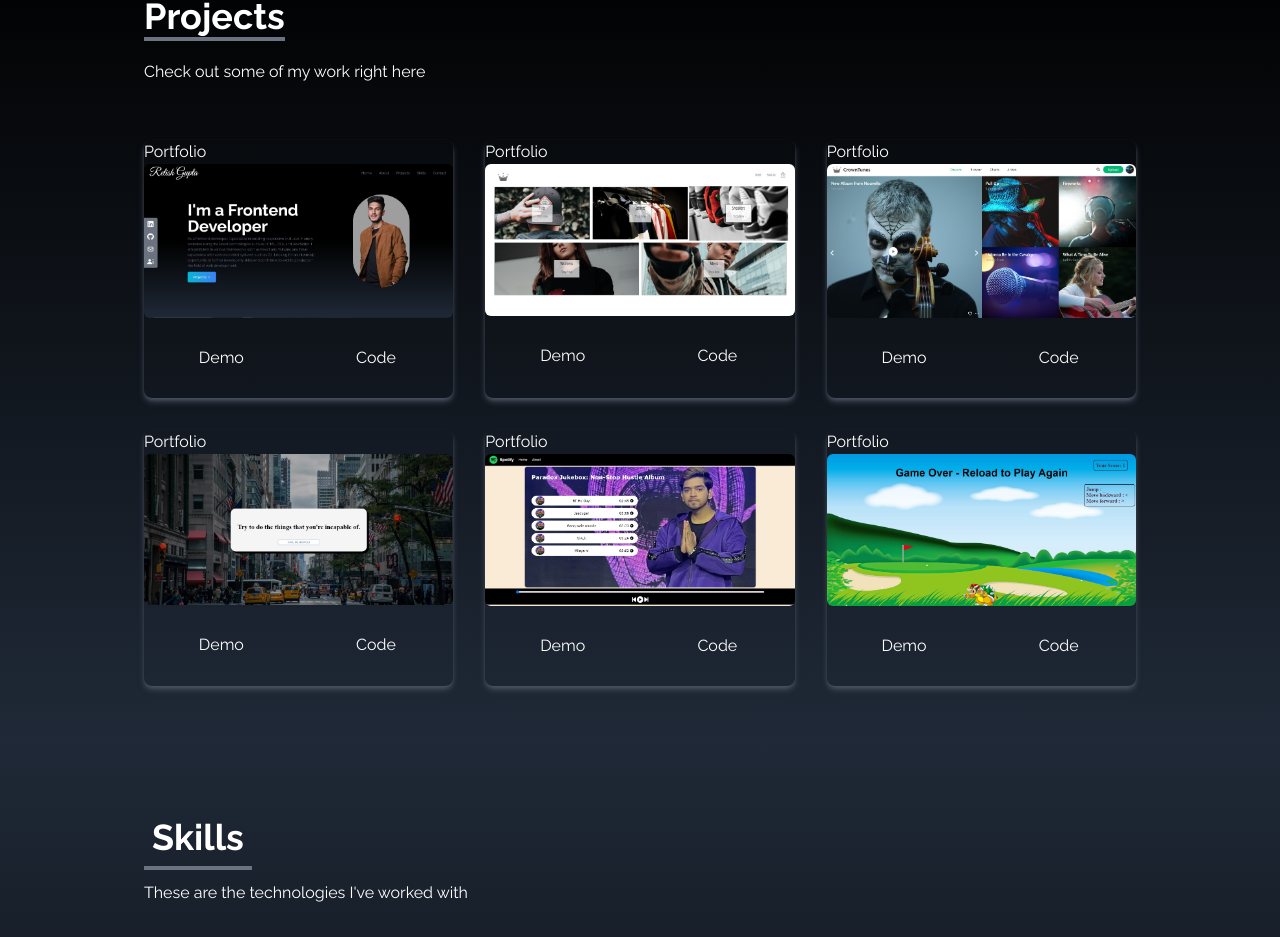
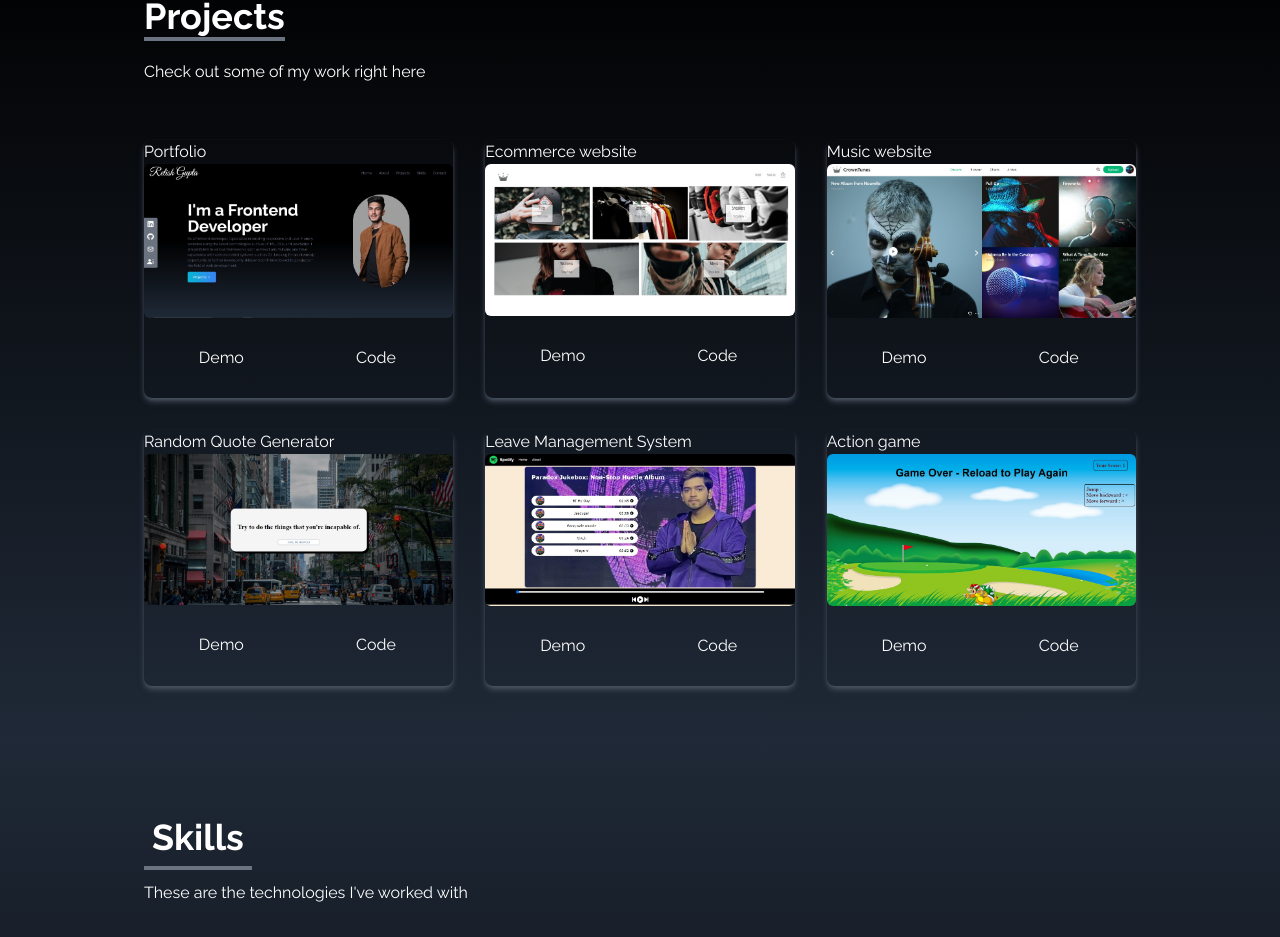
Before and after one commit to relishgupta/Portfolio, a React (Create React App) app: page / in a window 1280 px wide. Shown: the part 1659-2596 px from the top of the page. Built offline with nearby package versions, Linux system fonts and the light colour scheme.

Commit message:
adding links for demo and code button

```diff
--- a/src/components/home.jsx
+++ b/src/components/home.jsx
@@ -6,7 +6,7 @@ const Home = () => {
   return (
     <div name="home" className='h-screen w-full bg-gradient-to-b from-black via-black to-gray-800 '>
       <div className='max-w-screen-lg mx-auto flex flex-col items-center justify-center h-full px-4 md:flex-row '>
-        <div className='flex flex-col justify-center mt-[200px] md:mt-5'>
+        <div className='flex flex-col justify-center mt-[150px] md:mt-5'>
           <h2 className='text-3xl sm:text-7xl font-bold text-white'>I'm a Frontend Developer</h2>
           <p className='text-gray-500 py-2 max-w-xl'>
           As a frontend developer, I specialize in building responsive and user-friendly websites using the latest technologies such as HTML, CSS, and JavaScript. I am proficient in various frameworks such as React and Tailwind and have experience with version control systems such as Git. Looking for an internship opportunity to further develop my skills and contribute to exciting projects in the field of web development.
--- a/src/components/projects.jsx
+++ b/src/components/projects.jsx
@@ -10,29 +10,55 @@ const Projects = () => {
     {
       id:1,
       src:portfolio,
+      title:'Portfolio',
+      url:'https://relishgupta-portfolio.netlify.app/',
+      code:'https://github.com/relishgupta/Portfolio',
     },
     {
       id:2,
       src:crownclothing,
+      title:'Ecommerce website',
+      url:'https://crown-clothing-relishgupta.netlify.app/',
+      code:'https://github.com/relishgupta/Ecommerce-website',
     },
     {
       id:3,
       src:crowntunes,
+      title:'Music website',
+      url:'https://crowntunes-relishgupta.netlify.app/',
+      code:'https://github.com/relishgupta/music-website',
     },
     {
       id:4,
       src:quote,
+      title:'Random Quote Generator',
+      url:'https://quote-generator-1b09d2.netlify.app/',
+      code:'https://github.com/relishgupta/advice-app',
     },
     {
       id:5,
       src:spotify,
+      title:'Leave Management System',
+      url:'https://relishgupta.github.io/Spotify/',
+      code:'https://github.com/relishgupta/Spotify',
     },
     {
       id:6,
       src:game,
       style:"mob:hidden",
+      title:'Action game',
+      url:'https://cozy-panda-215139.netlify.app/',
+      code:'https://github.com/relishgupta/ActionGame',
     },
   ];
+
+  const Deploy=(({url})=>{
+      window.open(url,'_blank');
+  })
+
+  const Repo=(({code})=>{
+    window.open(code,'_blank');
+})
 
   return (
     <div name="projects" className="bg-gradient-to-b from-black to-gray-800 w-full text-white md:h-screen">
@@ -46,19 +72,19 @@ const Projects = () => {
           </p>
         </div>
         <div className="grid sm:grid-cols-2 md:grid-cols-3 gap-8 px-12 sm:px-0">
-          {projects.map(({src,id,style})=>(
+          {projects.map(({src,id,style,title,url,code})=>(
             <div key={id} className={`shadow-md shadow-gray-600 rounded-lg + ${style}`}>
-                 <span><p className="text-base">Portfolio</p></span>
+                 <span><p className="text-base">{title}</p></span>
                 <img
                   src={src}
                   alt=""
                   className="rounded-md duration-200 hover:scale-105 "
                 />
                 <div className="flex items-center justify-center">
-                  <button className="w-1/2 px-6 py-3 m-4 duration-200 hover:scale-105">
+                  <button onClick={()=>{Deploy({url})}} className="w-1/2 px-6 py-3 m-4 duration-200 hover:scale-105">
                     Demo
                   </button>
-                  <button className="w-1/2 px-6 py-3 m-4 duration-200 hover:scale-105">
+                  <button onClick={()=>{Repo({code})}} className="w-1/2 px-6 py-3 m-4 duration-200 hover:scale-105">
                     Code
                   </button>
                 </div>
```
